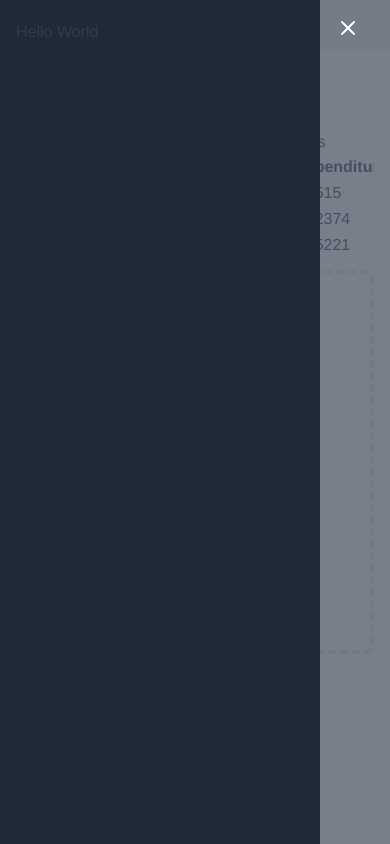
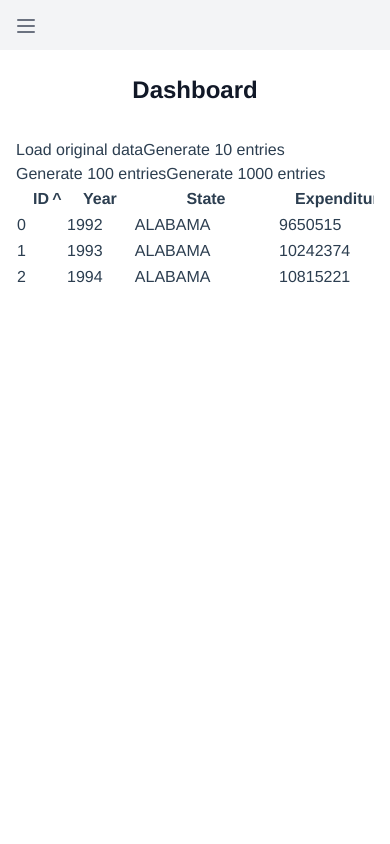
Before and after one commit to Exanite/DsaProject, a Vue app: page / in a window 390 px wide. Built offline with nearby package versions, Linux system fonts and the light colour scheme.

Commit message:
Clean up copied code

```diff
--- a/src/App.vue
+++ b/src/App.vue
@@ -1,68 +1,6 @@
 <template>
   <div>
     <div>
-      <!-- Mobile -->
-      <div aria-modal="true" class="relative z-40 md:hidden" role="dialog">
-        <div class="fixed inset-0 bg-gray-600 bg-opacity-75"></div>
-
-        <div class="fixed inset-0 flex z-40">
-          <div class="relative flex-1 flex flex-col max-w-xs w-full bg-gray-800">
-            <div class="absolute top-0 right-0 -mr-12 pt-2">
-              <button
-                class="ml-1 flex items-center justify-center h-10 w-10 rounded-full focus:outline-none focus:ring-2 focus:ring-inset focus:ring-white"
-                type="button"
-              >
-                <span class="sr-only">Close sidebar</span>
-                <svg
-                  aria-hidden="true"
-                  class="h-6 w-6 text-white"
-                  fill="none"
-                  stroke="currentColor"
-                  stroke-width="2"
-                  viewBox="0 0 24 24"
-                  xmlns="http://www.w3.org/2000/svg"
-                >
-                  <path d="M6 18L18 6M6 6l12 12" stroke-linecap="round" stroke-linejoin="round"/>
-                </svg>
-              </button>
-            </div>
-
-            <div class="flex-1 h-0 pt-5 pb-4 overflow-y-auto">
-              <div class="flex-shrink-0 flex items-center px-4">
-                <!-- <img class="h-8 w-auto" src="https://tailwindui.com/img/logos/workflow-logo-indigo-500-mark-white-text.svg" alt="Workflow"> -->
-                Hello World
-              </div>
-              <nav class="mt-5 px-2 space-y-1">
-                <a
-                  v-for="item in nav"
-                  :key="item.name"
-                  :href="item.href"
-                  class="bg-gray-900 text-white group flex items-center px-2 py-2 text-base font-medium rounded-md"
-                >
-                  <svg
-                    aria-hidden="true"
-                    class="text-gray-300 mr-4 flex-shrink-0 h-6 w-6"
-                    fill="none"
-                    stroke="currentColor"
-                    stroke-width="2"
-                    viewBox="0 0 24 24"
-                    xmlns="http://www.w3.org/2000/svg"
-                  >
-                    <path :d="item.icon" stroke-linecap="round" stroke-linejoin="round"/>
-                  </svg>
-                  {{ item.name }}
-                </a>
-
-              </nav>
-            </div>
-          </div>
-
-          <div class="flex-shrink-0 w-14">
-          </div>
-        </div>
-      </div>
-
-      <!-- Desktop -->
       <div class="hidden md:flex md:w-64 md:flex-col md:fixed md:inset-y-0">
         <div class="flex-1 flex flex-col min-h-0 bg-gray-800">
           <div class="flex-1 flex flex-col pt-5 pb-4 overflow-y-auto">
@@ -70,7 +8,7 @@
               <!-- <img class="h-8 w-auto" src="https://tailwindui.com/img/logos/workflow-logo-indigo-500-mark-white-text.svg" alt="Workflow"> -->
               Home
             </div>
-            <nav class="flex-1 px-2 space-y-1">
+            <nav class="flex-1 px-2 space-y-1 pt-8">
               <a
                 v-for="item in nav"
                 :key="item.name"
@@ -119,27 +57,46 @@
         <main class="flex-1">
           <div class="py-6">
             <div class="max-w-7xl mx-auto px-4 sm:px-6 lg:px-8">
-              <h1 class="text-2xl font-semibold text-gray-900">Dashboard</h1>
+              <h1 class="text-center text-2xl font-semibold text-gray-900">Dashboard</h1>
             </div>
             <div class="max-w-7xl mx-auto px-4 sm:px-6 md:px-8">
+              <div class="py-4"></div>
               <router-view/>
-              <div class="py-4">
-                <div class="border-4 border-dashed border-gray-200 rounded-lg h-96"></div>
-              </div>
             </div>
           </div>
         </main>
       </div>
     </div>
-
-
   </div>
 </template>
 
 <script lang="ts">
-  import { defineComponent } from "vue";
+  import { defineComponent, ref } from "vue";
 
   export default defineComponent({
     name: "App",
+    setup() {
+      const navigation = ref([
+        {
+          name: "Home",
+          href: "#",
+          icon: "M3 12l2-2m0 0l7-7 7 7M5 10v10a1 1 0 001 1h3m10-11l2 2m-2-2v10a1 1 0 01-1 1h-3m-6 0a1 1 0 001-1v-4a1 1 0 011-1h2a1 1 0 011 1v4a1 1 0 001 1m-6 0h6",
+        },
+        {
+          name: "Page 1",
+          href: "#/about",
+          icon: "M8 12h.01M12 12h.01M16 12h.01M21 12a9 9 0 11-18 0 9 9 0 0118 0z",
+        },
+        {
+          name: "Page 2",
+          href: "#/about",
+          icon: "M3 4a1 1 0 011-1h16a1 1 0 011 1v2.586a1 1 0 01-.293.707l-6.414 6.414a1 1 0 00-.293.707V17l-4 4v-6.586a1 1 0 00-.293-.707L3.293 7.293A1 1 0 013 6.586V4z",
+        },
+      ]);
+
+      return {
+        nav: navigation,
+      };
+    },
   });
 </script>
```
